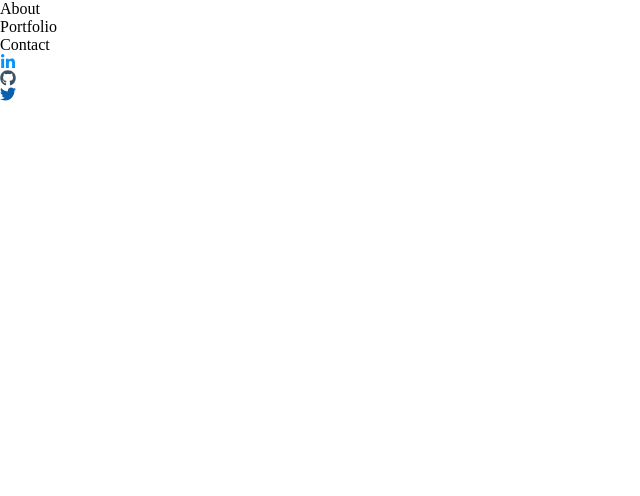
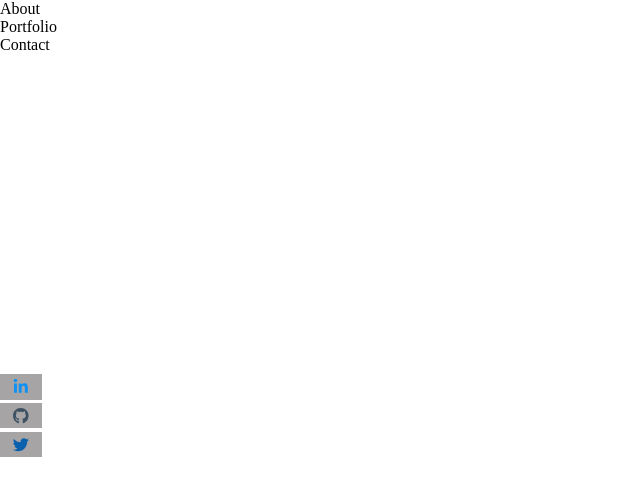
Before and after one commit to SamSumiya/samsumiya.com, a React (Create React App) app in the folder portfolio/: page / in a window 1280 px wide. Shown: the top 496 px of the page, without its empty margins (0-640 px from the left). Built offline with nearby package versions, Linux system fonts and the light colour scheme.

Commit message:
added padding and background color to the icons

```diff
--- a/portfolio/src/components/Footer.css
+++ b/portfolio/src/components/Footer.css
@@ -1,17 +1,21 @@
 
 
 
-.main-icons {
+/* .main-icons {
   display: flex;
   flex-direction: column;
   margin: 3rem;
-}
+} */
 
 
 .linkedin-icon {
   color: rgb(12, 145, 247);
   display: flex;
   flex-direction: column;
+  margin-top: 20em;
+  width: 2em;
+  background-color: rgba(118, 115, 115, 0.647);
+  padding: .3rem;
 }
 
 
@@ -19,6 +23,10 @@
   color: rgb(61, 81, 99);
   display: flex;
   flex-direction: column;
+  margin-top: .2em;
+  width: 2em;
+  background-color: rgba(118, 115, 115, 0.647);
+  padding: .3rem;
 }
 
 
@@ -26,4 +34,8 @@
   color: rgb(9, 96, 172);
   display: flex;
   flex-direction: column;
+  margin-top: .2em;
+  width: 2em;
+  background-color: rgba(118, 115, 115, 0.647);
+  padding: .3rem;
 }
```
